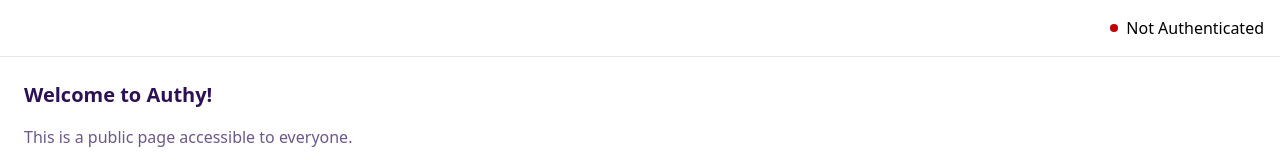
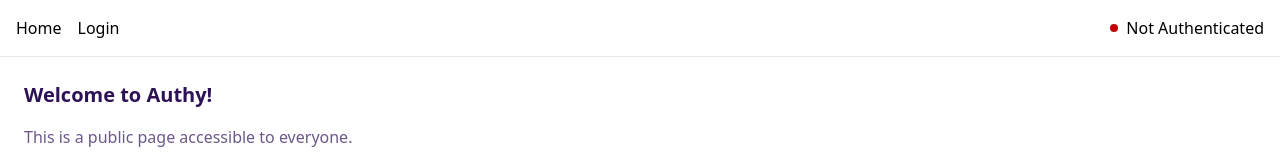
Before and after one commit to robertdrucker/authy, a Next.js app: page / in a window 1280 px wide. Shown: the top 160 px of the page. Built offline with nearby package versions, Linux system fonts and the light colour scheme; no server answers.

Commit message:
Adding Links to Header Component

```diff
--- /dev/null
+++ b/app/rwdSearch/page.tsx
@@ -0,0 +1,21 @@
+"use client";
+import { useSearchParams, useRouter } from "next/navigation";
+import React from "react";
+import { Button } from "@/components/ui/button";
+
+export default function SearchPage(): React.JSX.Element {
+  const searchParams = useSearchParams();
+  const router = useRouter();
+  const query: string | null = searchParams.get("q");
+
+  const updateSearch = (newQuery: string): void => {
+    router.push(`/rwdSearch?q=${newQuery}`);
+  };
+
+  return (
+    <div>
+      <p>Searching for: {query}</p>
+      <Button onClick={() => updateSearch("NextJS")}>Search NextJS</Button>
+    </div>
+  );
+}
--- a/components/header.tsx
+++ b/components/header.tsx
@@ -1,5 +1,6 @@
 import { auth } from "@/auth";
 import { cn } from "@/lib/utils";
+import Link from "next/link";
 
 export default async function Header() {
   const session = await auth();
@@ -7,7 +8,16 @@
   return (
     <div className="bg-white p-4 border-b border-gray-200 dark:border-gray-800 w-full">
       <div className="flex items-center justify-between max-w-7xl mx-auto">
-        <div className="flex gap-4"></div>
+        <div className="flex gap-4">
+          <Link href="/">Home</Link>
+          {session ? (
+            <>
+              <Link href="/dashboard">Dashboard</Link>
+            </>
+          ) : (
+            <Link href="/login">Login</Link>
+          )}
+        </div>
         <div className="flex items-center gap-2">
           <div
             className={cn(
```
Also changed, not shown: 1 other file (tests, documents, lock files or other folders).
